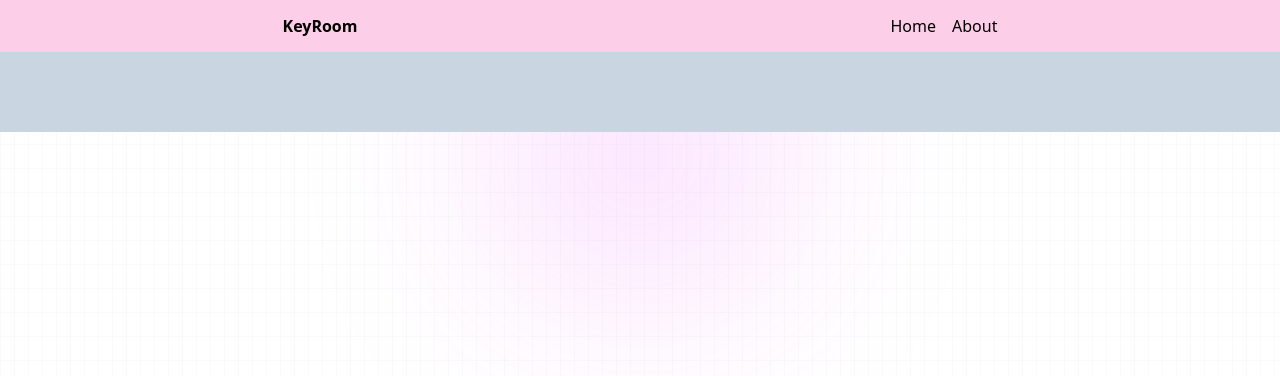
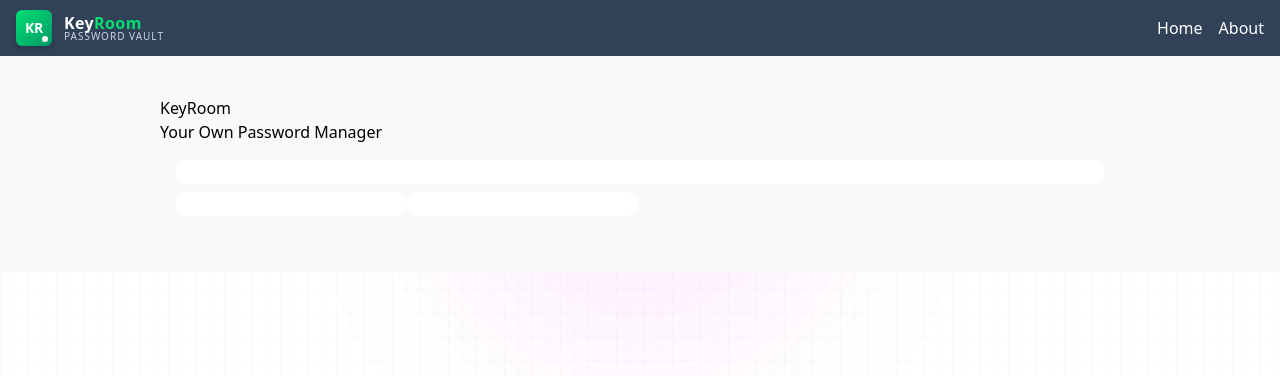
Before and after one commit to devmashud/KeyRoom-Password-Manager, a React (Vite) app: page / in a window 1280 px wide. Shown: the top 376 px of the page. Built offline with nearby package versions, Linux system fonts and the light colour scheme.

Commit message:
logo component add

```diff
--- /dev/null
+++ b/src/components/Logo.jsx
@@ -0,0 +1,30 @@
+import React from 'react'
+
+function Logo() {
+  return (
+   <div className="flex items-center gap-3 select-none">
+  {/* Logo Icon */}
+  <div className="relative w-9 h-9 flex items-center justify-center rounded-md bg-gradient-to-br from-green-400 to-emerald-600 shadow-md">
+    <span className="text-white font-extrabold text-sm tracking-tight">
+      KR
+    </span>
+
+    {/* inner dot = keyhole hint */}
+    <span className="absolute bottom-1 right-1 w-1.5 h-1.5 bg-white rounded-full"></span>
+  </div>
+
+  {/* Logo Text */}
+  <div className="flex flex-col leading-none">
+    <span className="text-white font-semibold tracking-wide">
+      Key<span className="text-green-400">Room</span>
+    </span>
+    <span className="text-[10px] text-slate-300 tracking-widest uppercase">
+      password vault
+    </span>
+  </div>
+</div>
+
+  )
+}
+
+export default Logo
--- a/src/components/Manager.jsx
+++ b/src/components/Manager.jsx
@@ -5,13 +5,16 @@ function Manager() {
 <>
 <div class="absolute inset-0 -z-10 h-full w-full bg-white bg-[linear-gradient(to_right,#8080800a_1px,transparent_1px),linear-gradient(to_bottom,#8080800a_1px,transparent_1px)] bg-[size:14px_24px]"><div class="absolute left-0 right-0 top-0 -z-10 m-auto h-[310px] w-[310px] rounded-full bg-fuchsia-400 opacity-20 blur-[100px]"></div></div>
 
-<div className="container mx-auto ">
 
-<div className='text-white flex flex-col p-4 bg-slate-300'>
-    <input type="text" />
+<div className="  mycontainer  bg-slate-50 px-40">
+
+     <h1>KeyRoom</h1>
+      <p>Your Own Password Manager</p>
+<div className='text-white  flex flex-col gap-2 p-4 '>
+    <input className='bg-white rounded-3xl' type="text " />
     <div>
-        <input type="text" />
-        <input type="text" />
+        <input className='bg-white rounded-3xl' type="text" />
+        <input className='bg-white rounded-3xl' type="text" />
     </div>
 </div>
 </div>
--- a/src/components/Navbar.jsx
+++ b/src/components/Navbar.jsx
@@ -1,15 +1,20 @@
 import React from 'react'
+import Logo from './Logo'
 
 const Navbar = () => {
   return (
-    <nav className='flex items-center justify-around px-4 bg-pink-200 h-13'>
-        <div className="logo font-bold">KeyRoom</div>
+    <nav className='  bg-slate-700 text-white '>
+      <div className="mycontainer flex  justify-between  items-center px-4 py-5 h-14">
+
+      <Logo/>
+
         <ul>
             <li className='flex gap-4'>
                 <a className='hover:font-bold' href="/">Home</a>
                 <a className='hover:font-bold' href="/about">About</a>
             </li>
         </ul>
+      </div>
     </nav>
   )
 }
--- a/src/index.css
+++ b/src/index.css
@@ -1 +1,7 @@
 @import "tailwindcss";
+
+@layer components {
+    .mycontainer{
+        @apply container px-40 py-10 mx-auto;
+    }
+}
```
